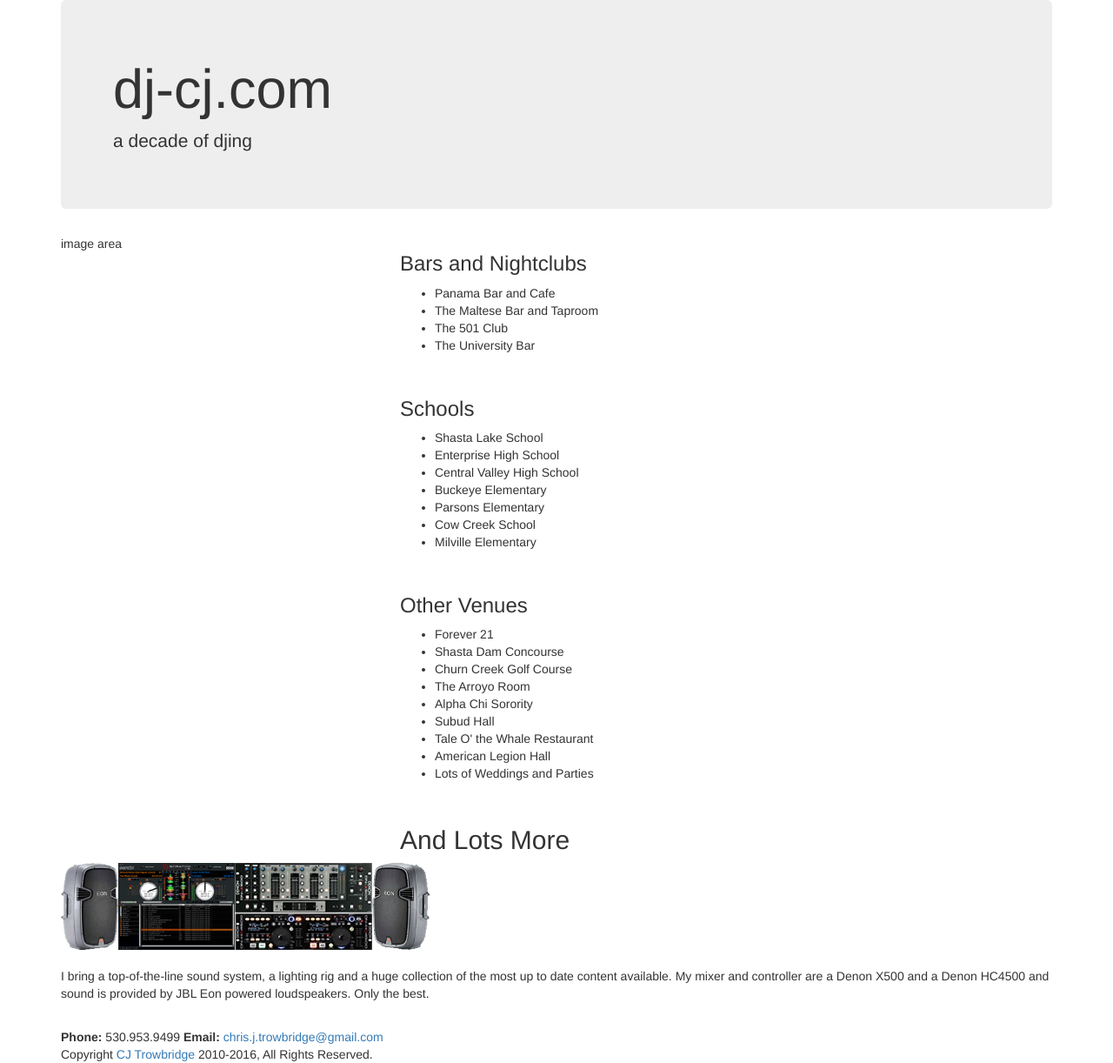
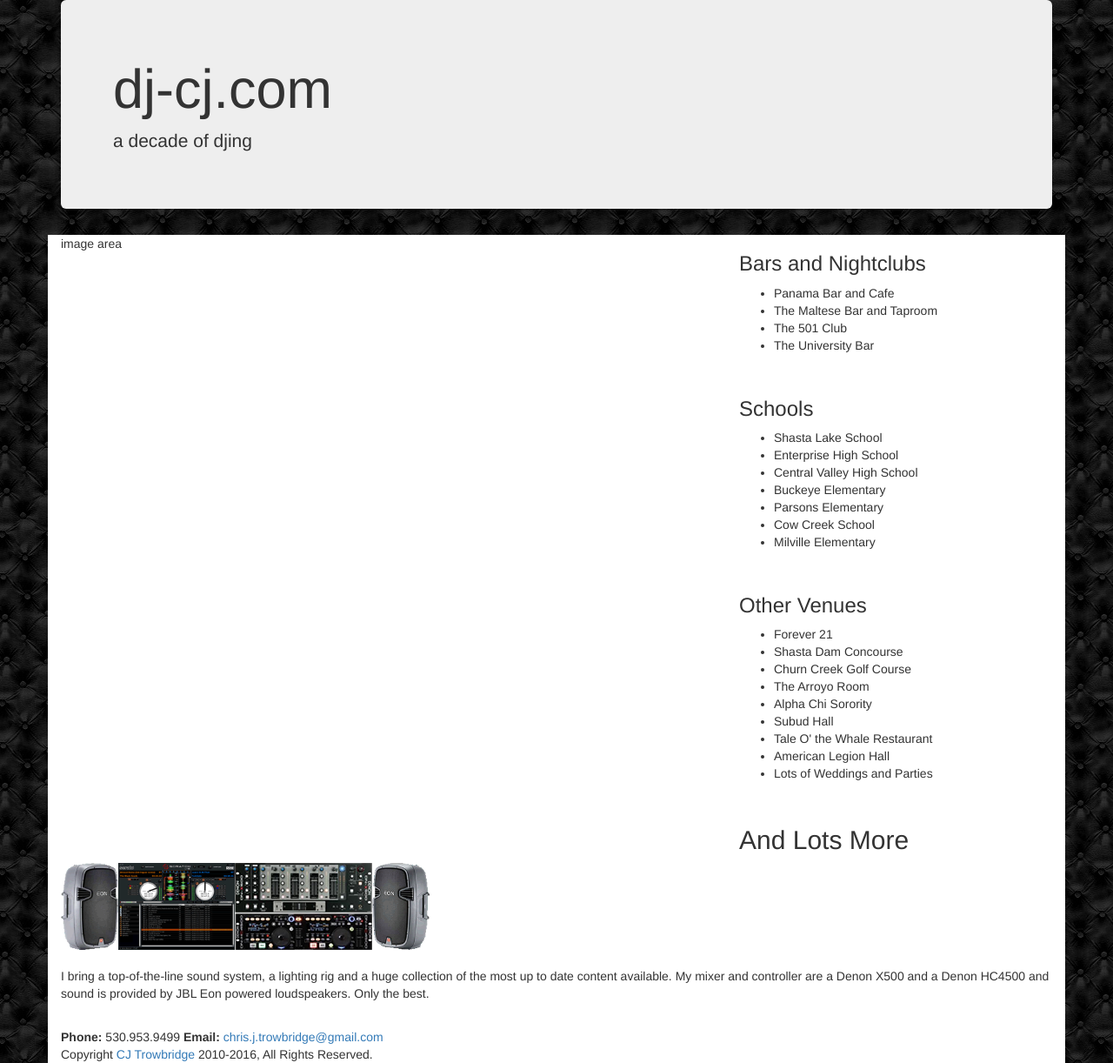
Before and after one commit to cjtrowbridge/dj-cj.com, a PHP site: page / in a window 1280 px wide. Shown: the whole page at 87% size. Run offline with PHP 8.4, Linux system fonts and the light colour scheme; some libraries are stand-ins or nearby versions.

Commit message:
Update index.php

```diff
--- a/index.php
+++ b/index.php
@@ -10,6 +10,15 @@
 
 		<!-- Bootstrap CSS -->
 		<link rel="stylesheet" href="https://maxcdn.bootstrapcdn.com/bootstrap/4.0.0-alpha.2/css/bootstrap.min.css" integrity="sha384-y3tfxAZXuh4HwSYylfB+J125MxIs6mR5FOHamPBG064zB+AFeWH94NdvaCBm8qnd" crossorigin="anonymous">
+		<style>
+			body{
+				background-image:url(images/bg.jpg);
+				background-attachment:fixed;
+			}
+			.row{
+				background-color: #ffffff;
+			}
+		</style>
 	</head>
 	<body>
 		<div class="container">
@@ -21,10 +30,10 @@
 		</div>
 		<div class="container">
 			<div class="row">
-				<div class="col-xs-12 col-md-4">
+				<div class="col-xs-12 col-md-8">
 					image area
 				</div>
-				<div class="col-xs-12 col-md-8">
+				<div class="col-xs-12 col-md-4">
 					<h3>Bars and Nightclubs</h3>
 					<ul>
 						<li>Panama Bar and Cafe</li>
```
